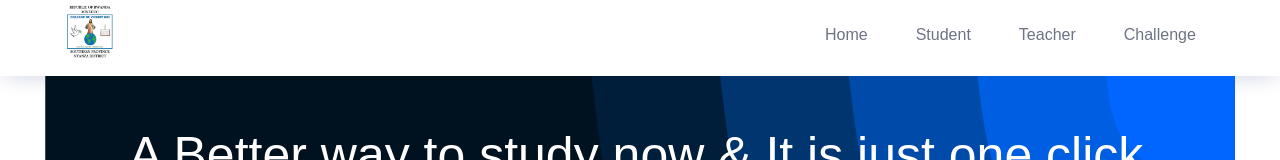
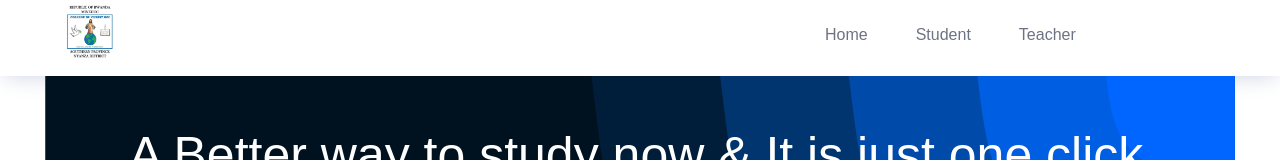
Before and after one commit to brunoblaise/ldk, a React (Vite) app: page / in a window 1280 px wide. Shown: the top 160 px of the page. Built offline with nearby package versions, Linux system fonts and the light colour scheme; no server answers.

Commit message:
you let go

```diff
--- a/src/land/Land.jsx
+++ b/src/land/Land.jsx
@@ -85,11 +85,7 @@ function Land() {
                     Teacher
                   </Link>
                 </li>
-                <li className='nav-item nav-item66'>
-                <Link className='nav-link' to='/challenge'>
-                  Challenge
-                </Link>
-                </li>
+
 
               </ul>
             </div>
```
